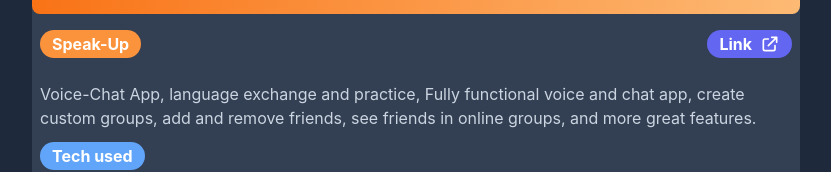
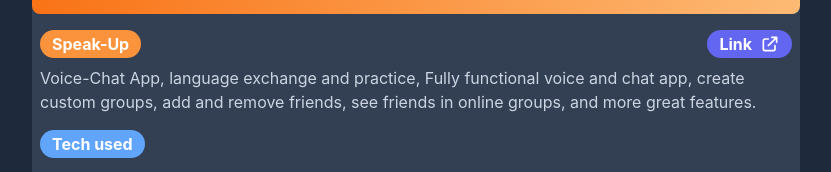
Before and after one commit to Mo-Islayh/my_portfolio_1, a Next.js app: page /projects in a window 1280 px wide. Shown: the part 538-710 px from the top of the page, without its empty margins (224-1055 px from the left). Built offline with nearby package versions, Linux system fonts and the light colour scheme.

Commit message:
fix margin

```diff
--- a/components/projects.jsx
+++ b/components/projects.jsx
@@ -47,7 +47,7 @@
 
           <div className="p-2">
             <div className="flex justify-between items-center mb-2">
-              <div className="mb-4 font-bold text-white text-base bg-orange-400 w-fit py-[2px] px-3 rounded-full">
+              <div className="font-bold text-white text-base bg-orange-400 w-fit py-[2px] px-3 rounded-full">
                 {post.title}
               </div>
               <div className="flex gap-3">
@@ -55,7 +55,7 @@
                   href={post.webSite}
                   target={"_blank"}
                   rel="noopener noreferrer"
-                  className="  mb-4 font-bold text-white text-base bg-indigo-500 hover:bg-indigo-600 w-fit py-[2px] px-3 rounded-full flex justify-center items-center gap-2"
+                  className="font-bold text-white text-base bg-indigo-500 hover:bg-indigo-600 w-fit py-[2px] px-3 rounded-full flex justify-center items-center gap-2"
                 >
                   <span>Link</span>
                   <svg
@@ -76,7 +76,7 @@
                 </a>
               </div>
             </div>
-            <div className="mb-3">{post.description}</div>
+            <div className="mb-4">{post.description}</div>
             <div className="mb-4 font-bold text-white text-base bg-blue-400 w-fit py-[2px] px-3 rounded-full">
               Tech used
             </div>
```
